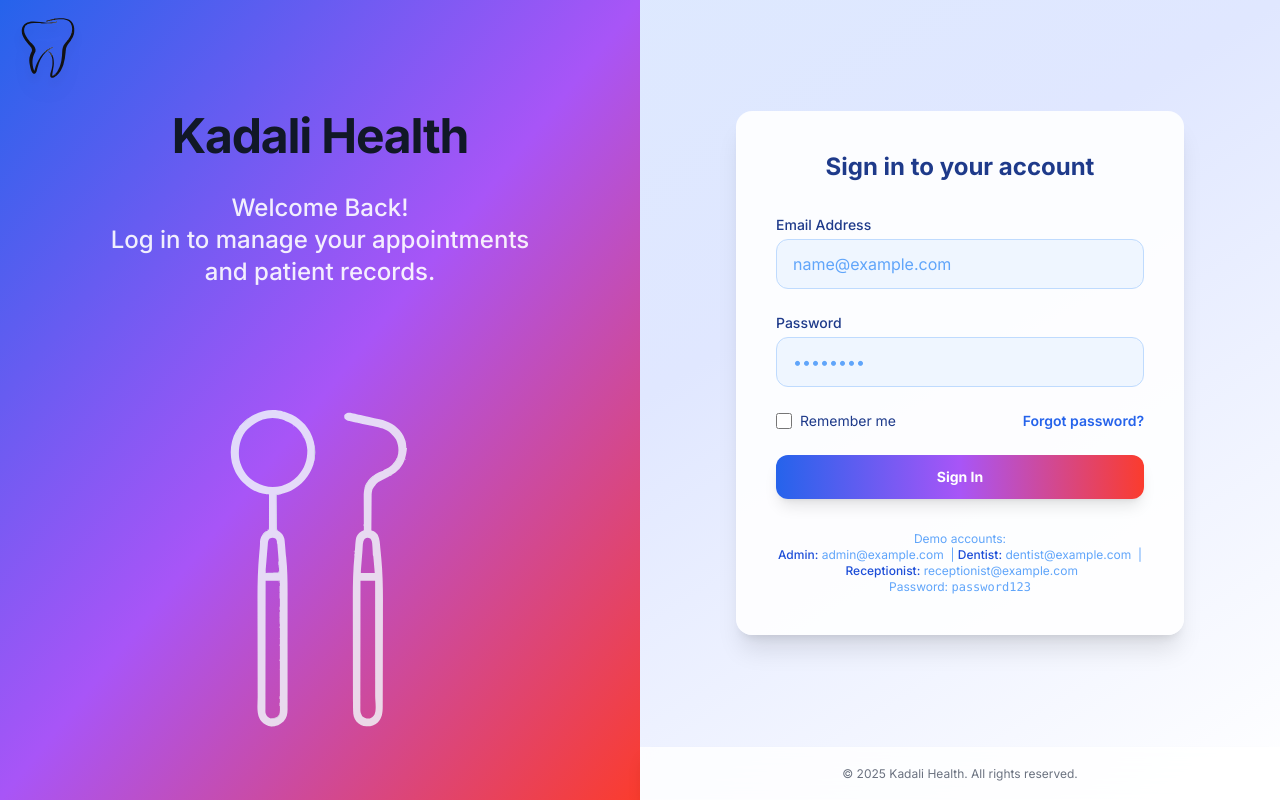
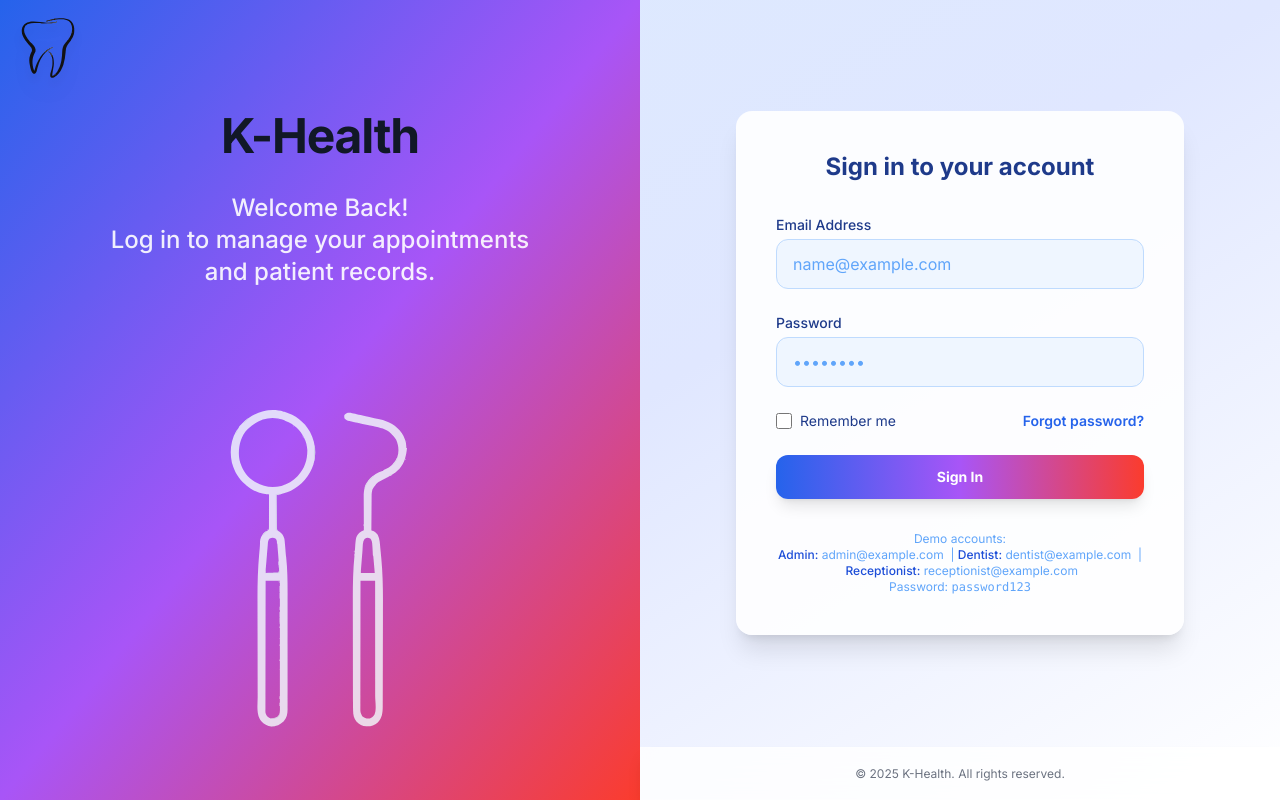
Before and after one commit to venkat6957/DD, a React (Vite) app: page /login in a window 1280 px wide. Built offline with nearby package versions, Linux system fonts and the light colour scheme.

Commit message:
name change

```diff
--- a/src/components/layout/Footer.tsx
+++ b/src/components/layout/Footer.tsx
@@ -4,7 +4,7 @@ const Footer = () => {
   return (
     <footer className="glass-header border-t border-white/20 py-3 sm:py-4 text-center text-xs text-neutral-500">
       <div className="container-responsive">
-        <p>© {new Date().getFullYear()} Kadali Health. All rights reserved.</p>
+        <p>© {new Date().getFullYear()} K-Health. All rights reserved.</p>
       </div>
     </footer>
   );
--- a/src/components/layout/Sidebar.tsx
+++ b/src/components/layout/Sidebar.tsx
@@ -62,7 +62,7 @@ const Sidebar = ({ sidebarOpen, setSidebarOpen }: SidebarProps) => {
           <div className="flex items-center space-x-2 sm:space-x-3">
             {/* <ToothLogo className="h-6 w-6 sm:h-8 sm:w-8" /> */}
              <img src="images/tooth-logo.svg" alt="Tooth Icon" className="h-6 w-6 sm:h-8 sm:w-8" />
-            <span className="text-lg sm:text-xl font-bold gradient-text">Kadali Health</span>
+            <span className="text-lg sm:text-xl font-bold gradient-text">K-Health</span>
           </div>
           <button
             type="button"
--- a/src/pages/LoginPage.tsx
+++ b/src/pages/LoginPage.tsx
@@ -32,7 +32,7 @@ const LoginPage = () => {
           <img src="images/tooth-logo.svg" alt="Tooth Icon" className="h-10 w-10 md:h-16 md:w-16 drop-shadow-xl" />
         </div>
         <div className="flex flex-col items-center justify-center flex-1 gap-6 mt-4 mb-4 md:mt-6 md:mb-6">
-          <h1 className="text-3xl md:text-5xl font-extrabold mb-2 tracking-tight">Kadali Health</h1>
+          <h1 className="text-3xl md:text-5xl font-extrabold mb-2 tracking-tight">K-Health</h1>
           <p className="text-lg md:text-2xl font-medium opacity-90 mb-4 text-center max-w-xs md:max-w-md">
             Welcome Back!<br />
             Log in to manage your appointments and patient records.
```
